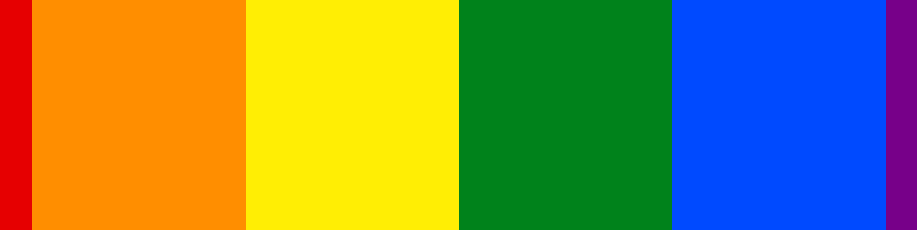
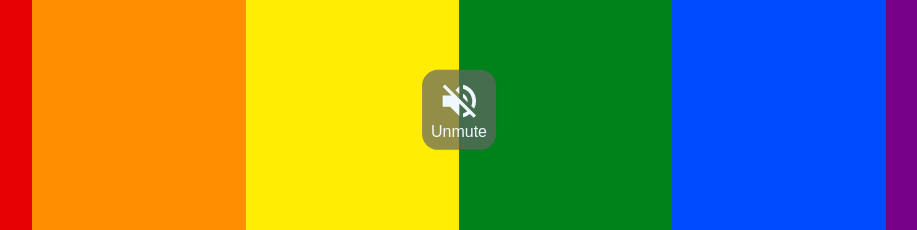
Before and after one commit to henrygraesberg/youlove.men, a plain HTML site: page index.html in a window 1280 px wide. Shown: the part 570-800 px from the top of the page, without its empty margins (181-1098 px from the left). Drawn offline with Linux system fonts and the light colour scheme.

```diff
--- a/index.html
+++ b/index.html
@@ -138,7 +138,9 @@
       if(lastNumber != randomNum) {
         const promise = audio.play()
 
-        promise.catch(() => {
+        promise.then(() => {
+          unmuteButton.style.visibility = "visible"
+        }).catch(() => {
           unmuteButton.style.visibility = "visible"
         })
       }
```
